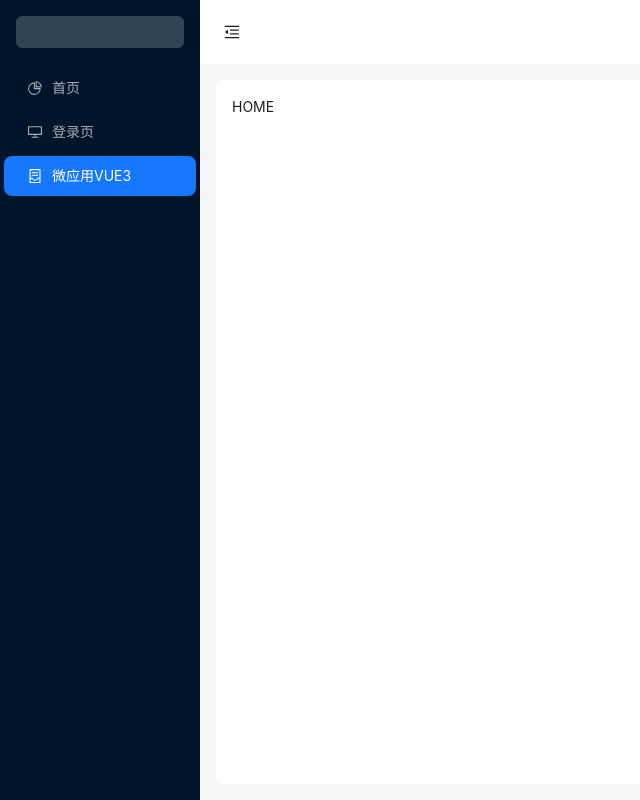
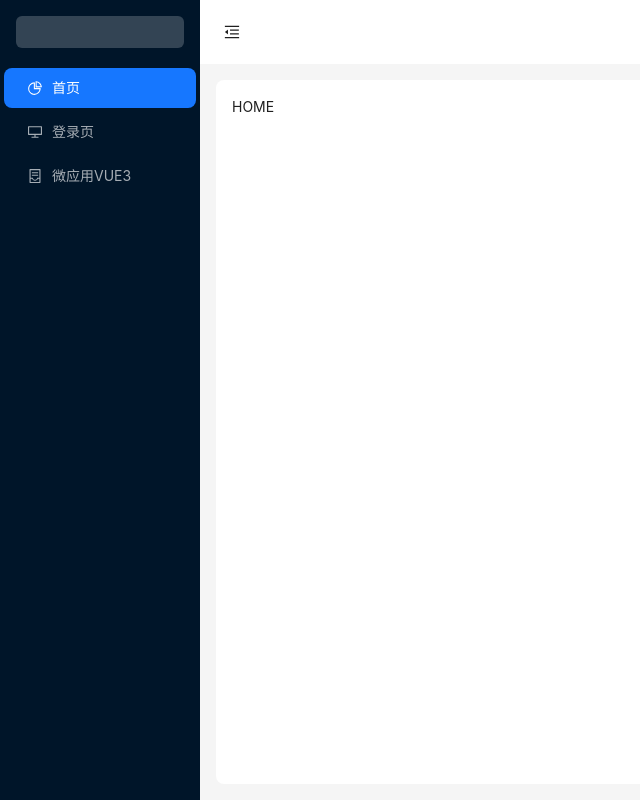
Before and after one commit to wangliuyong/main-react-app, a React (Vite) app: page /home in a window 1280 px wide. Shown: the whole page, without its empty margins (0-640 px from the left). Built offline with nearby package versions, Linux system fonts and the light colour scheme; what qiankun would draw is missing.

Commit message:
feat: 重构菜单组件，支持受控模式，优化选中项管理

```diff
--- a/src/components/Menu/index.tsx
+++ b/src/components/Menu/index.tsx
@@ -1,10 +1,33 @@
-import React, { useState } from "react";
+import React, { useState, useEffect } from "react";
 import { Menu } from "antd";
 import { useNavigate } from "react-router-dom";
 import { menuList } from "../../mock/menu";
 
 const App: React.FC = () => {
   const navigate = useNavigate();
+
+  // 修改后（受控模式）
+  const [selectedKeys, setSelectedKeys] = useState<string[]>(["1"]);
+
+  const [items, setItems] = useState<any[]>([]);
+
+  const getDefaultSelectedKeys = (menus: any[]) => {
+    if (menus.length) {
+      console.log(`menus`, menus);
+      const find = menus.find((item) => item.path === location.pathname);
+      if (find) {
+        setSelectedKeys([find.key]);
+      }
+    }
+  };
+
+  useEffect(() => {
+    getDefaultSelectedKeys(items);
+  }, [items]);
+
+  useEffect(() => {
+    setItems(menuList);
+  }, []);
 
   const handleClickMenu = ({ item }) => {
     navigate(item.props.path);
@@ -14,8 +37,9 @@ const App: React.FC = () => {
     <Menu
       theme="dark"
       mode="inline"
-      defaultSelectedKeys={["3"]}
-      items={menuList}
+      selectedKeys={selectedKeys}
+      onSelect={({ key }) => setSelectedKeys([key])}
+      items={items}
       onClick={handleClickMenu}
     />
   );
```
